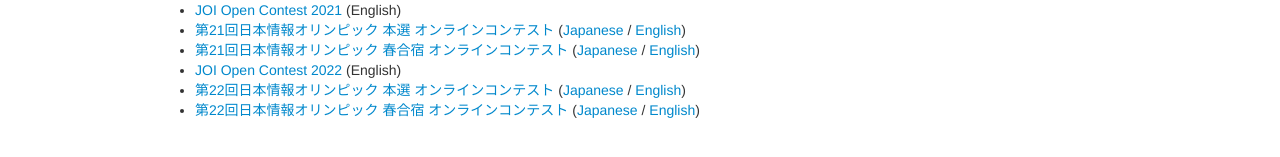
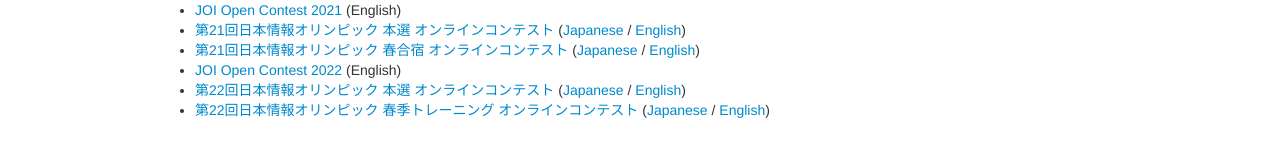
Before and after one commit to jcioi/joi-contests-site, a Jekyll site: the page built from index.md, in a window 1280 px wide. Shown: the part 736-893 px from the top of the page. Built offline with Jekyll 4.4.1, drawn with Linux system fonts in a browser that asks for light colours.

Commit message:
fix top page

```diff
--- a/index.md
+++ b/index.md
@@ -39,4 +39,4 @@ isroot: true
 - [第21回日本情報オリンピック 春合宿 オンラインコンテスト](joi-sp-2022/index.html) ([Japanese](joi-sp-2022/index.html) / [English](joi-sp-2022/index-en.html))
 - [JOI Open Contest 2022](open-2022/index.html) (English)
 - [第22回日本情報オリンピック 本選 オンラインコンテスト](joi-ho-2023/index.html) ([Japanese](joi-ho-2023/index.html) / [English](joi-ho-2023/index-en.html))
-- [第22回日本情報オリンピック 春合宿 オンラインコンテスト](joi-sp-2023/index.html) ([Japanese](joi-sp-2023/index.html) / [English](joi-sp-2023/index-en.html))
+- [第22回日本情報オリンピック 春季トレーニング オンラインコンテスト](joi-sp-2023/index.html) ([Japanese](joi-sp-2023/index.html) / [English](joi-sp-2023/index-en.html))
```
